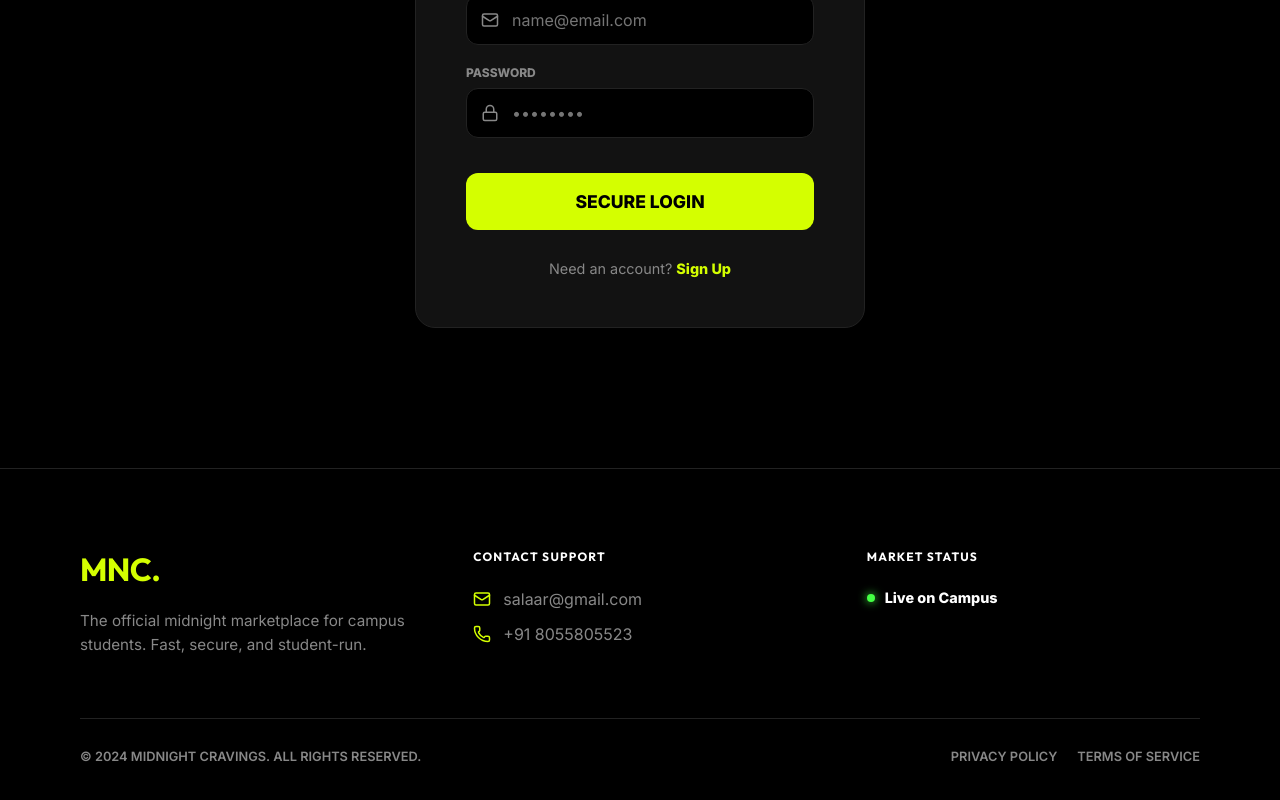
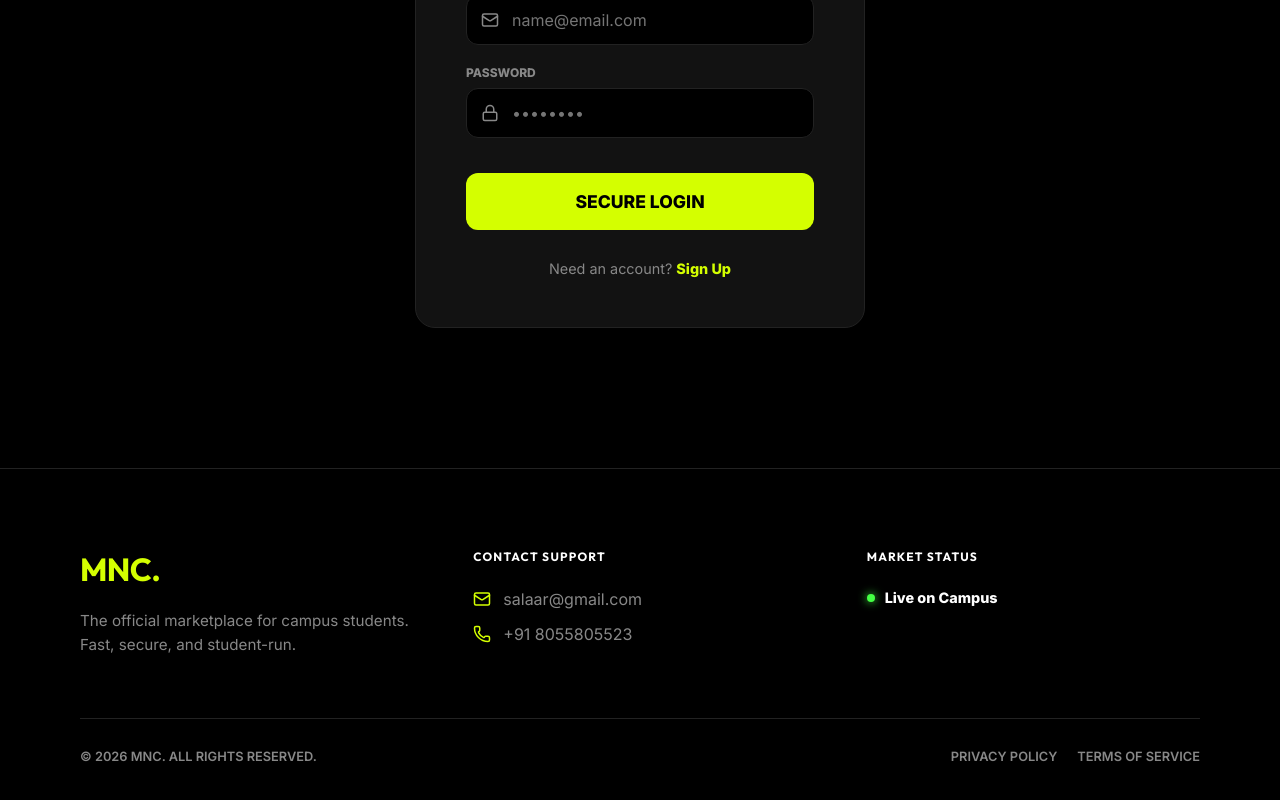
Before and after one commit to Yashwin2318/midnight-cravings, a React (Vite) app in the folder client/: page /login in a window 1280 px wide. Shown: the part 410-1210 px from the top of the page. Built offline with nearby package versions, Linux system fonts and the light colour scheme; no server answers.

Commit message:
Branding: Updated Footer description and copyright to 2026 MNC

```diff
--- a/client/src/components/Footer.jsx
+++ b/client/src/components/Footer.jsx
@@ -20,7 +20,7 @@ const Footer = () => {
           <div>
             <h2 style={{ fontSize: '2rem', fontWeight: '900', color: 'var(--accent-primary)', marginBottom: '20px' }}>MNC.</h2>
             <p style={{ color: 'var(--text-secondary)', lineHeight: '1.6', fontSize: '0.95rem' }}>
-              The official midnight marketplace for campus students. Fast, secure, and student-run.
+              The official marketplace for campus students. Fast, secure, and student-run.
             </p>
           </div>
 
@@ -60,7 +60,7 @@ const Footer = () => {
           fontSize: '0.8rem',
           fontWeight: '600'
         }}>
-          <p>© 2024 MIDNIGHT CRAVINGS. ALL RIGHTS RESERVED.</p>
+          <p>© 2026 MNC. ALL RIGHTS RESERVED.</p>
           <div style={{ display: 'flex', gap: '20px' }}>
             <span>PRIVACY POLICY</span>
             <span>TERMS OF SERVICE</span>
```
